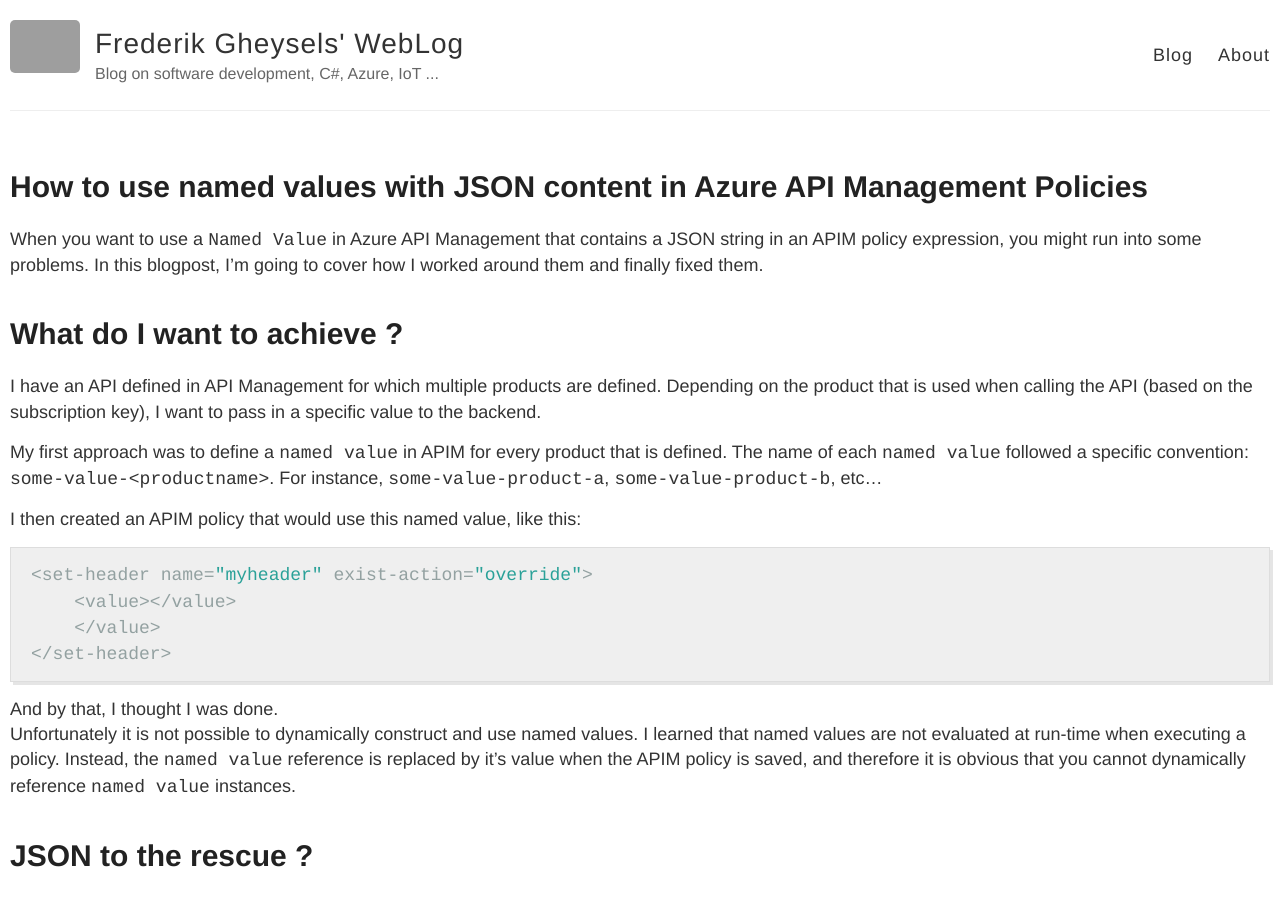
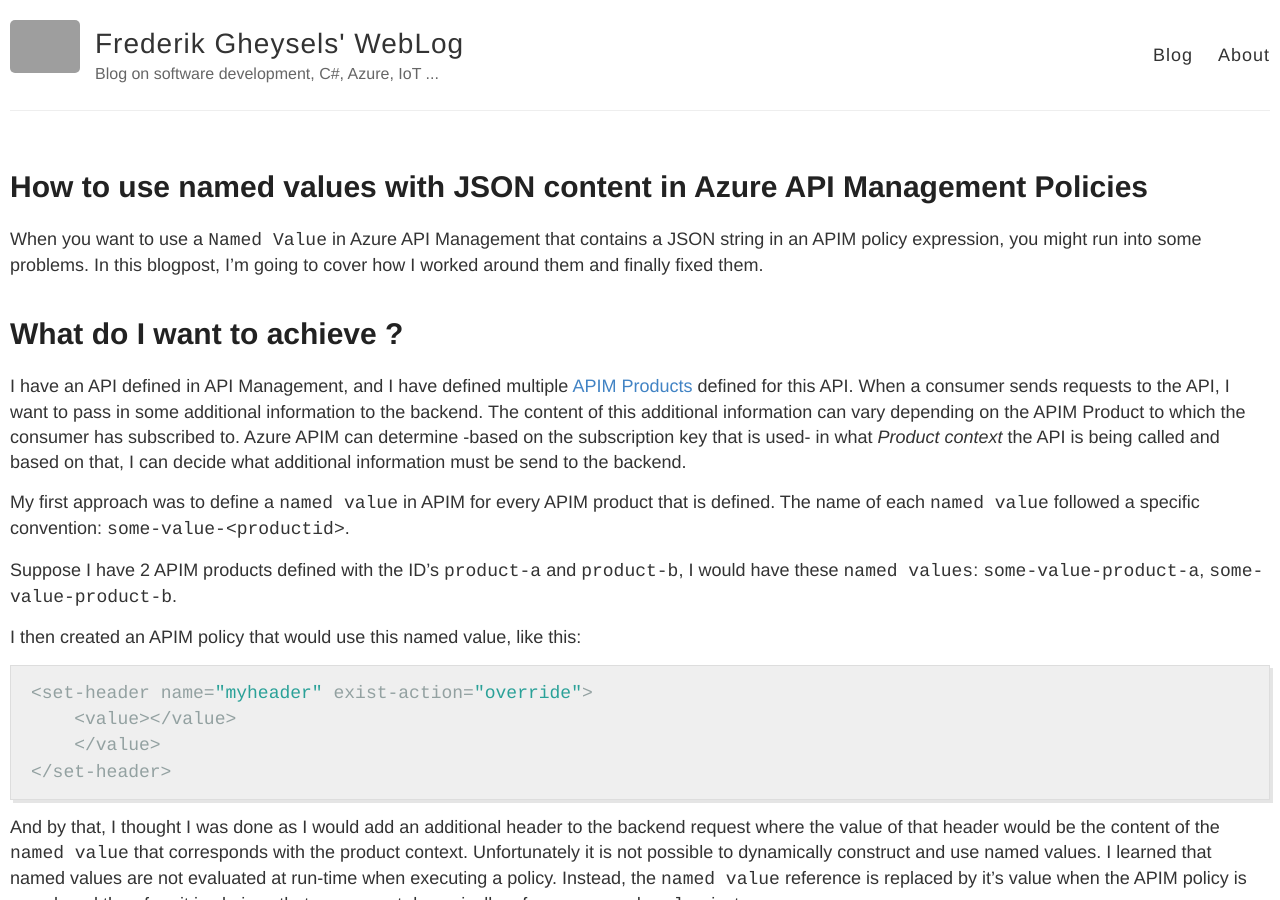
Before and after one commit to fgheysels/fgheysels.github.io, a Jekyll site: the page built from _posts/2022-11-15-json-in-apim-policies.md, in a window 1280 px wide and 900 px high. Built offline with Jekyll 4.4.1, drawn with Linux system fonts in a browser that asks for light colours; comment, search, counter and statistics services are not loaded; some of the changed text lies outside the part shown; grey boxes are pictures that could not be loaded.

Commit message:
article improvements

````diff
--- a/_posts/2022-11-15-json-in-apim-policies.md
+++ b/_posts/2022-11-15-json-in-apim-policies.md
@@ -9,9 +9,13 @@ In this blogpost, I'm going to cover how I worked around them and finally fixed
 
 # What do I want to achieve ?
 
-I have an API defined in API Management for which multiple products are defined.  Depending on the product that is used when calling the API (based on the subscription key), I want to pass in a specific value to the backend.
+I have an API defined in API Management, and I have defined multiple [APIM Products](https://learn.microsoft.com/en-us/azure/api-management/api-management-key-concepts#products) defined for this API.
+When a consumer sends requests to the API, I want to pass in some additional information to the backend.  The content of this additional information can vary depending on the APIM Product to which the consumer has subscribed to.
+Azure APIM can determine -based on the subscription key that is used- in what _Product context_ the API is being called and based on that, I can decide what additional information must be send to the backend.
 
-My first approach was to define a `named value` in APIM for every product that is defined.  The name of each `named value` followed a specific convention: `some-value-<productname>`.  For instance, `some-value-product-a`, `some-value-product-b`, etc...
+My first approach was to define a `named value` in APIM for every APIM product that is defined.  The name of each `named value` followed a specific convention: `some-value-<productid>`.
+
+Suppose I have 2 APIM products defined with the ID's `product-a` and `product-b`, I would have these `named values`: `some-value-product-a`, `some-value-product-b`.
 
 I then created an APIM policy that would use this named value, like this:
 
@@ -22,7 +26,7 @@ I then created an APIM policy that would use this named value, like this:
 </set-header>
 ```
 
-And by that, I thought I was done.
+And by that, I thought I was done as I would add an additional header to the backend request where the value of that header would be the content of the `named value` that corresponds with the product context.
 Unfortunately it is not possible to dynamically construct and use named values.  I learned that named values are not evaluated at run-time when executing a policy.  Instead, the `named value` reference is replaced by it's value when the APIM policy is saved, and therefore it is obvious that you cannot dynamically reference `named value` instances.
 
 # JSON to the rescue ?
@@ -74,13 +78,13 @@ The final solution looks like this:
         var contents = (string)context.Variables["myvariable"];
         var minifiedJson = contents.Replace("\n", "").Replace("\r", "").Replace("\\", "");
 
-        var parsedJson = (Newtonsoft.Json.Linq.JObject)JsonConvert.DeserializeObject(minifiedJson);
+        var parsedJson = JObject.Parse(minifiedJson);
 
         if( parsedJson.ContainsKey(context.Product.Id) == false )
         {
             return "some-fallback-value";
         }
-        return (string)parsedJson[context.Product.Id];
+        return parsedJson[context.Product.Id].Value<string>();
     }
     </value>
 </set-header>
````
